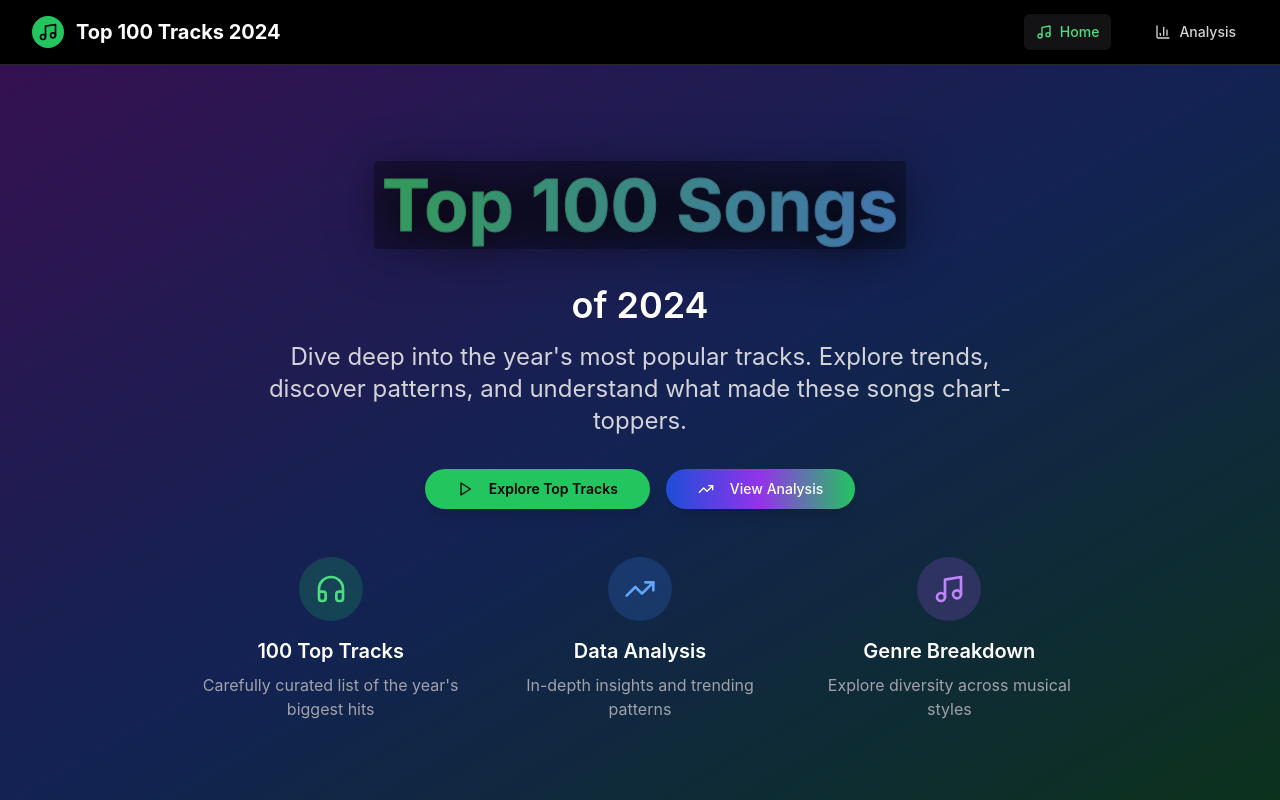
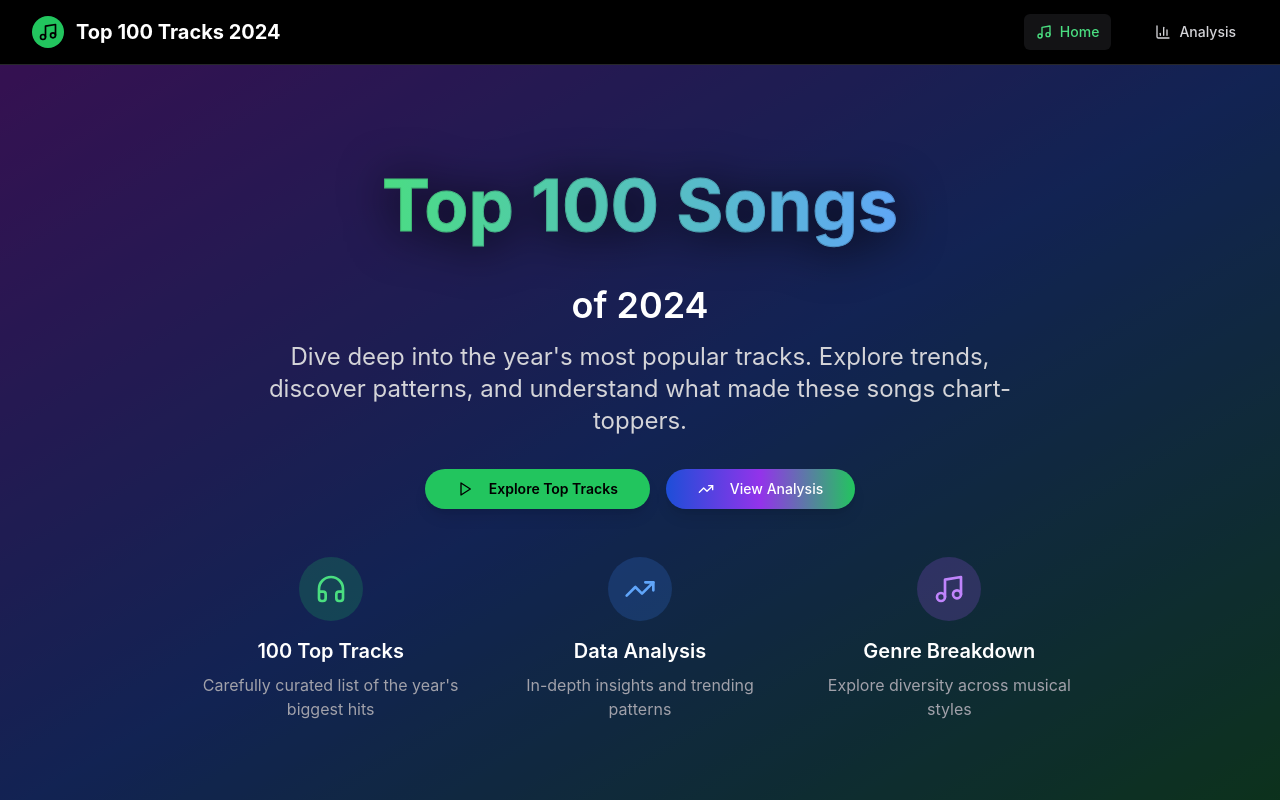
Before and after one commit to Abdllahy/top-spotify, a React (Vite) app: page / in a window 1280 px wide. Shown: the top 800 px of the page. Built offline with nearby package versions, Linux system fonts and the light colour scheme.

Commit message:
Remove dark overlay from title
Removed the black overlay from the "Top 100 Songs" title in `src/components/HeroSection.tsx`.

```diff
--- a/src/components/HeroSection.tsx
+++ b/src/components/HeroSection.tsx
@@ -1,4 +1,3 @@
-
 import { Play, TrendingUp, Headphones, Music } from 'lucide-react';
 import { Button } from '@/components/ui/button';
 import { useNavigate } from "react-router-dom";
@@ -23,7 +22,7 @@ const HeroSection = () => {
               WebkitTextStroke: "1px rgba(0,0,0,0.15)",
             }}
           >
-            <span className="block align-middle bg-black/30 rounded px-2 py-2">
+            <span className="block align-middle rounded px-2 py-2">
               Top 100 Songs
             </span>
           </h1>
```
